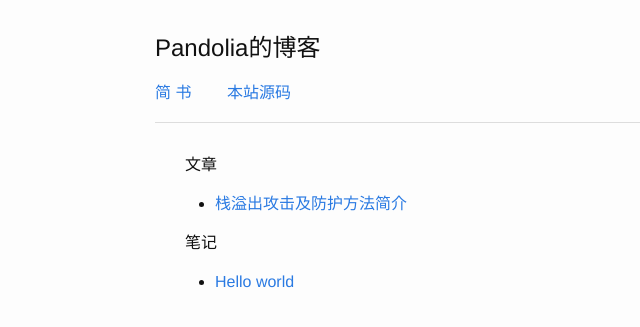
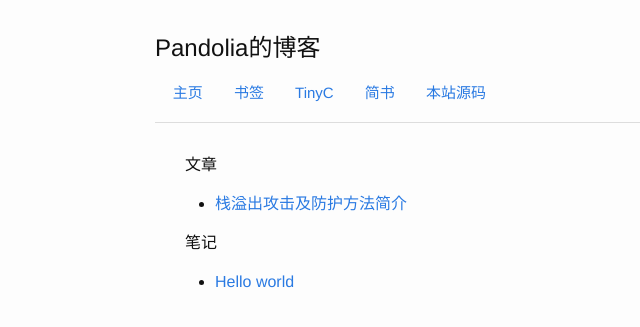
Before and after one commit to pandolia/pandolia.github.io, a Jekyll site: the page built from index.html, in a window 1280 px wide. Shown: the top 327 px of the page, without its empty margins (115-755 px from the left). Built offline with Jekyll 4.4.1, drawn with Linux system fonts in a browser that asks for light colours.

Commit message:
update frame

```diff
--- a/_config.yml
+++ b/_config.yml
@@ -7,16 +7,20 @@
 
 # Site settings
 title: Pandolia的博客
-email: pandolia@yeah.net
 description: > # this means to ignore newlines until "baseurl:"
-  Pandolia的博客
-baseurl: "" # the subpath of your site, e.g. /blog
-url: "http://pandolia.github.io" # the base hostname & protocol for your site
+  编程 算法 汇编 静态博客
+baseurl:  # the subpath of your site, e.g. /blog
 github_username:  pandolia
 
-# Build settings
-markdown: kramdown
-
 # customer global variable
-jianshu: "http://www.jianshu.com/users/46fd9a28f80c/latest_articles"
-sourcecode: "https://github.com/pandolia/pandolia.github.io"
+navigation:
+- text: 主页
+  url: /
+- text: 书签
+  url: /bookmark.html
+- text: TinyC
+  url: http://pandolia.net/tinyc
+- text: 简书
+  url: http://www.jianshu.com/users/46fd9a28f80c/latest_articles
+- text: 本站源码
+  url: https://github.com/pandolia/pandolia.github.io
--- a/_includes/head.html
+++ b/_includes/head.html
@@ -2,10 +2,7 @@
   <meta charset="utf-8">
   <meta http-equiv="X-UA-Compatible" content="IE=edge">
   <meta name="viewport" content="width=device-width, initial-scale=1">
-
   <title>{% if page.title %}{{ page.title }}{% else %}{{ site.title }}{% endif %}</title>
   <meta name="description" content="{% if page.excerpt %}{{ page.excerpt | strip_html | strip_newlines | truncate: 160 }}{% else %}{{ site.description }}{% endif %}">
-
   <link rel="stylesheet" href="{{ "/css/main.css" | prepend: site.baseurl }}">
-  <link rel="canonical" href="{{ page.url | replace:'index.html','' | prepend: site.baseurl | prepend: site.url }}">
 </head>
--- /dev/null
+++ b/_layouts/base.html
@@ -0,0 +1,13 @@
+<!DOCTYPE html>
+<html>
+  {% include head.html %}
+  <body>
+    <div class="page-content">
+      <div class="wrapper">
+        <article class="post">
+          {{ content }}
+        </article>
+      </div>
+    </div>
+  </body>
+</html>
--- a/_layouts/default.html
+++ b/_layouts/default.html
@@ -1,13 +1,13 @@
-<!DOCTYPE html>
-<html>
-  {% include head.html %}
-  <body>
-    <div class="page-content">
-      <div class="wrapper">
-        <article class="post" itemscope itemtype="http://schema.org/BlogPosting">
-          {{ content }}
-        </article>
-      </div>
-    </div>
-  </body>
-</html>
+---
+layout: base
+---
+<header class="post-header">
+  <h1>{{ site.title }}</h1>
+  <div class="navbar">
+  {% for _link in site.navigation %}
+    &nbsp;&nbsp;&nbsp;&nbsp;<a href="{{ _link.url }}">{{ _link.text }}</a>&nbsp;&nbsp;
+  {% endfor %}
+  </div>
+  <hr />
+</header>
+{{ content }}
--- a/_layouts/post.html
+++ b/_layouts/post.html
@@ -1,13 +1,13 @@
 ---
-layout: default
+layout: base
 ---
 <header class="post-header">
   <h2 class="post-title" itemprop="name headline">{{ page.title }}</h2>
-  <p>by <a href="/">{{ site.github_username }}</a></p>
+  <p>by <a href="/{{ site.baseurl }}">{{ site.github_username }}</a></p>
   <hr />
 </header>
 <div class="post-content" itemprop="articleBody">
   {{ content }}
 </div>
 <hr />
-<p>by <a href="/">{{ site.github_username }}</a></p>
+<p>by <a href="/{{ site.baseurl }}">{{ site.github_username }}</a></p>
--- a/css/main.css
+++ b/css/main.css
@@ -464,3 +464,7 @@ pre {
     color: #008080; }
   .highlight .il {
     color: #099; }
+
+.navbar ul{list-style:none;}
+.navbar li{float:left;}
+.navbar a{font-size:15px;}
--- a/index.html
+++ b/index.html
@@ -1,23 +1,14 @@
 ---
 layout: default
 ---
-<header class="post-header">
-  <h1>{{ site.title }}</h1>
-  <p>
-    <a href="{{ site.jianshu }}">简 书</a>
-    &nbsp;&nbsp;&nbsp;&nbsp;&nbsp;&nbsp;
-    <a href="{{ site.sourcecode }}">本站源码</a>
-  </p>
-  <hr />
-</header>
-<div class="post-content" itemprop="articleBody">
+<div class="post-content">
   <div class="wrapper">
-    {% for categorie in site.categories %}
-      <p>{{ categorie.first }}</p>
+    {% for _category in site.categories %}
+      <p>{{ _category.first }}</p>
       <ul>
-        {% for post in categorie.last %}
+        {% for _post in _category.last %}
           <li>
-              <a href="{{ post.url | prepend: site.baseurl }}">{{ post.title }}</a>
+              <a href="{{ _post.url | prepend: site.baseurl }}">{{ _post.title }}</a>
           </li>
         {% endfor %}
       </ul>
```
Also changed, not shown: bookmark.md (added, +11 -0 lines).
